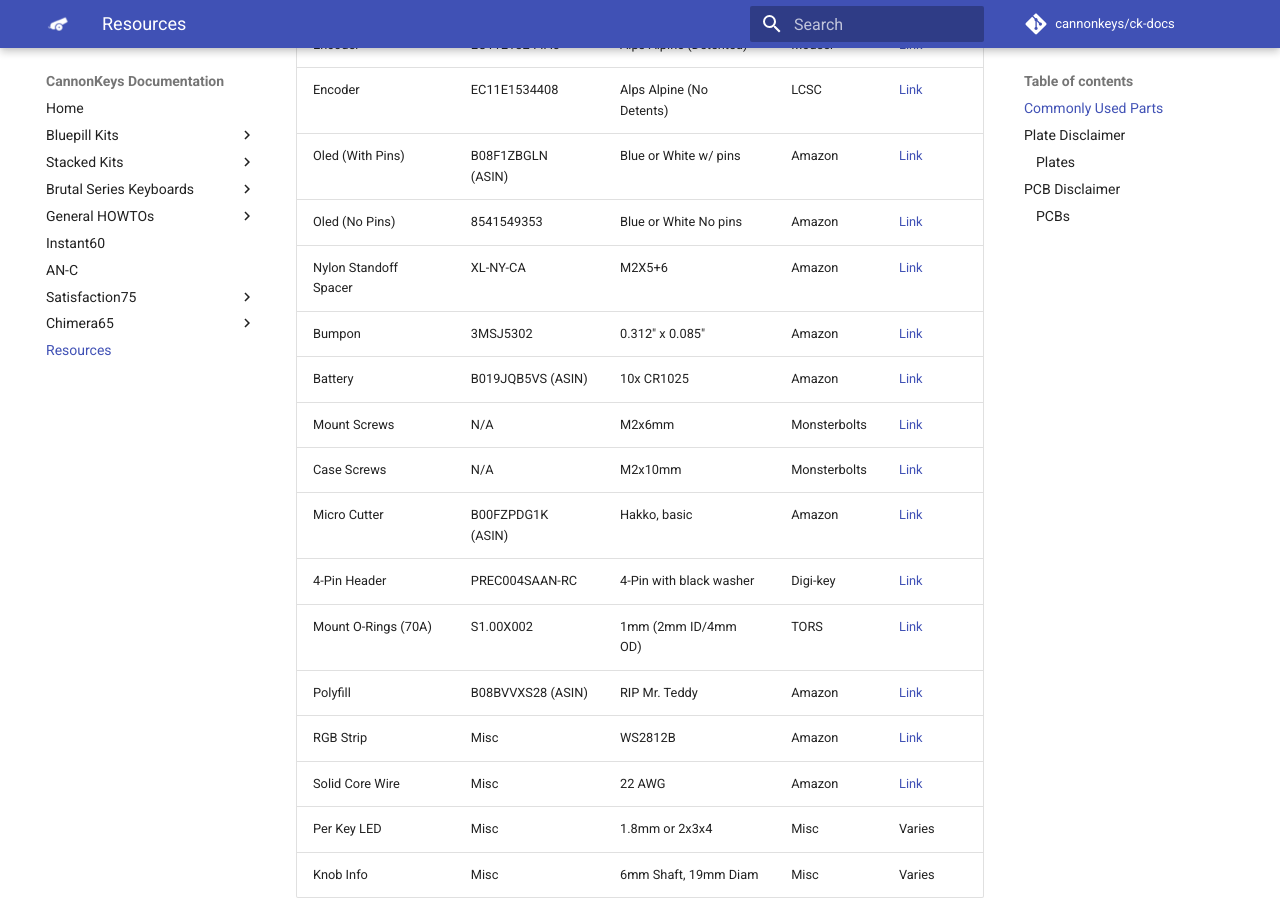
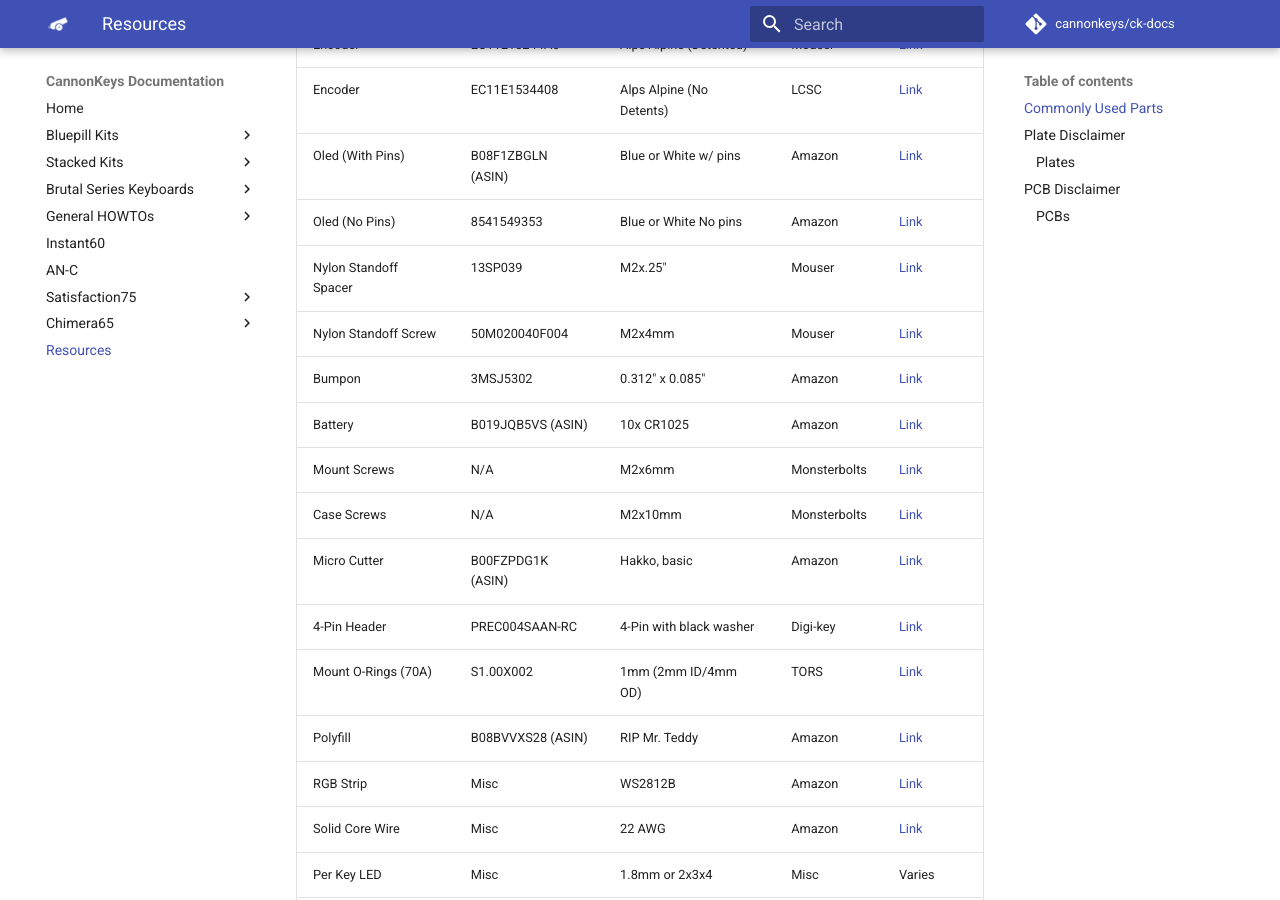
Before and after one commit to cannonkeys/ck-docs, an MkDocs documentation site: the page built from docs/resources.md, in a window 1280 px wide and 900 px high, scrolled down 347 px. Built offline with MkDocs 1.6.1 and Material for MkDocs 9.7.7, drawn with Linux system fonts in a browser that asks for light colours; comment, search, counter and statistics services are not loaded.

Commit message:
fixed nylon spacer links/info

```diff
--- a/docs/resources.md
+++ b/docs/resources.md
@@ -9,7 +9,8 @@ In many of our CannonKeys designed products, we use the same parts. This is true
 | Encoder | EC11E1534408 | Alps Alpine (No Detents) | LCSC  | [Link](https://lcsc.com/product-detail/Coded-Rotary-Switches_ALPS-Electric-EC11E1534408_C278348.html)   |
 | Oled (With Pins) | B08F1ZBGLN (ASIN) | Blue or White w/ pins| Amazon  | [Link](https://www.amazon.com/MELIFE-Display-SSD1306-3-3V-5V-Arduino/dp/B08F1ZBGLN/ref=mp_s_a_1_13?dchild=1&keywords=almacen%2boled%2b128%2b32%2bwhite&qid=1603905472&sr=8-13&th=1)   |
 | Oled (No Pins) | 8541549353 | Blue or White No pins | Amazon| [Link](https://www.amazon.com/gp/product/B079BN2J8V/ref=ppx_yo_dt_b_asin_title_o01_s00?ie=UTF8&psc=1)   |
-| Nylon Standoff Spacer | XL-NY-CA | M2X5+6   | Amazon      | [Link](https://www.amazon.com/gp/product/B07GCXFVB1/ref=ppx_yo_dt_b_asin_title_o02_s00?ie=UTF8&th=1)   |
+| Nylon Standoff Spacer | 13SP039 | M2x.25"   | Mouser      | [Link](https://www.mouser.com/Search/Refine?Keyword=13SP039)   |
+| Nylon Standoff Screw | 50M020040F004 | M2x4mm   | Mouser      | [Link](https://www.mouser.com/Search/Refine?Keyword=50M020040F004)   |
 | Bumpon | 3MSJ5302 | 0.312" x 0.085" | Amazon               | [Link](https://www.amazon.com/gp/product/B01ACPT2LU/ref=ppx_yo_dt_b_asin_title_o04_s00?ie=UTF8&psc=1)   |
 | Battery | B019JQB5VS (ASIN) | 10x CR1025   | Amazon       | [Link](https://www.amazon.com/gp/product/B019JQB5VS/ref=ppx_yo_dt_b_asin_title_o05_s00?ie=UTF8&psc=1)   |
 | Mount Screws    | N/A           | M2x6mm   | Monsterbolts | [Link](https://monsterbolts.com/products/m2-socket-head-cap-screws-class-12-9-alloy-steel-w-black-oxide?variant=31159205724243)   |
```
